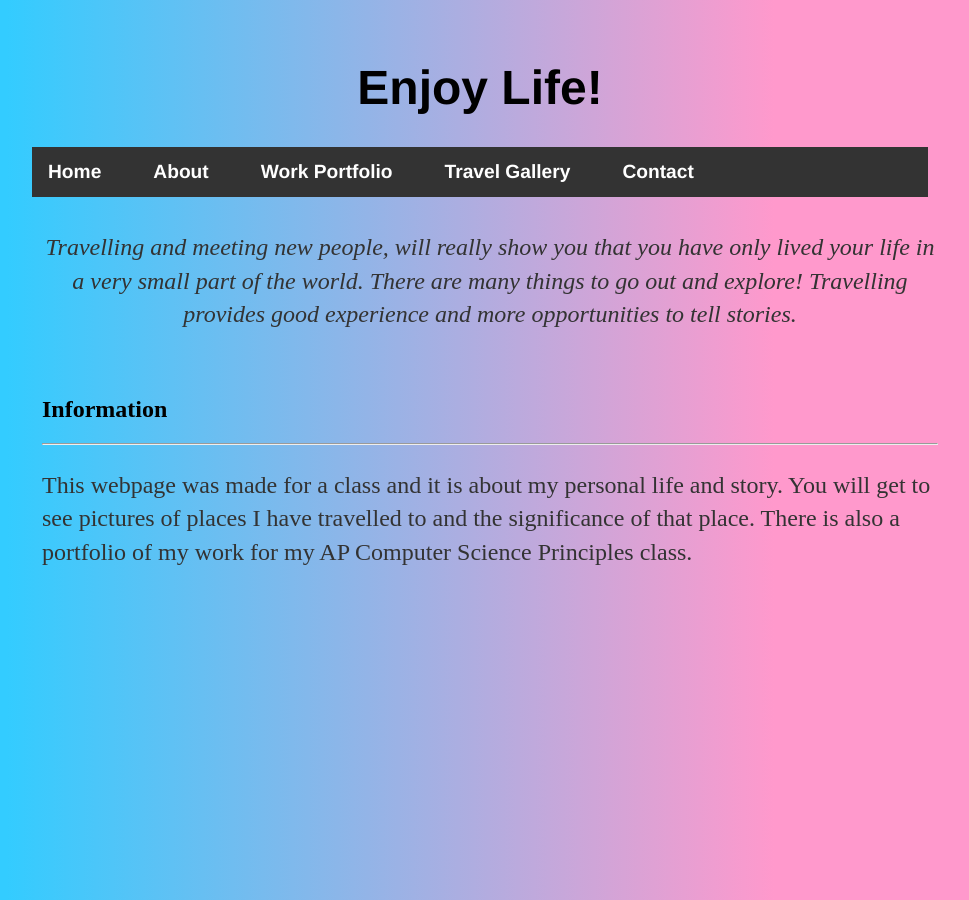
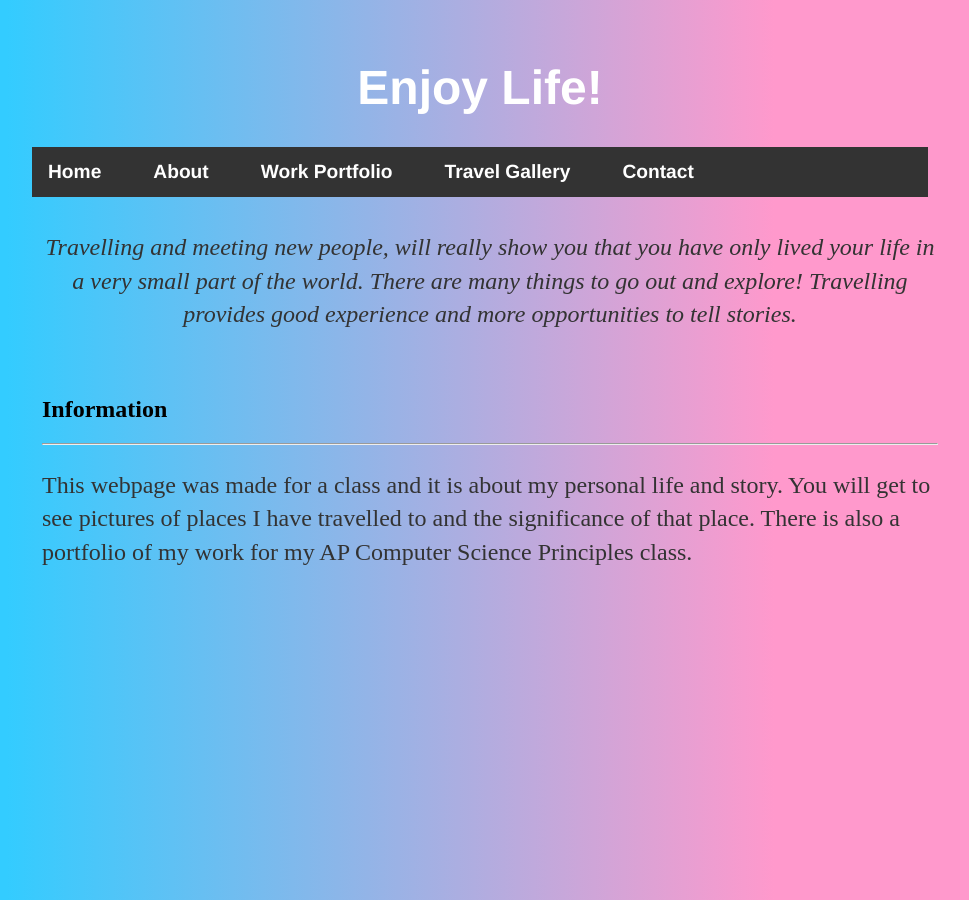
Before and after one commit to CNakano7/CNakano7.github.io, a Jekyll site: the page index.html, which Jekyll copies as it is, in a window 1280 px wide. Shown: the whole page, without its empty margins (160-1129 px from the left). Built offline with Jekyll 4.4.1, drawn with Linux system fonts in a browser that asks for light colours.

Commit message:
Update index.html

```diff
--- a/index.html
+++ b/index.html
@@ -9,7 +9,7 @@
 	<body>
 
 
-<h1 style="text-align:center; style="color:White;">Enjoy Life!</h1>
+<h1 style="color:White; text-align: center;">Enjoy Life!</h1>
 
 </body>
 
```
